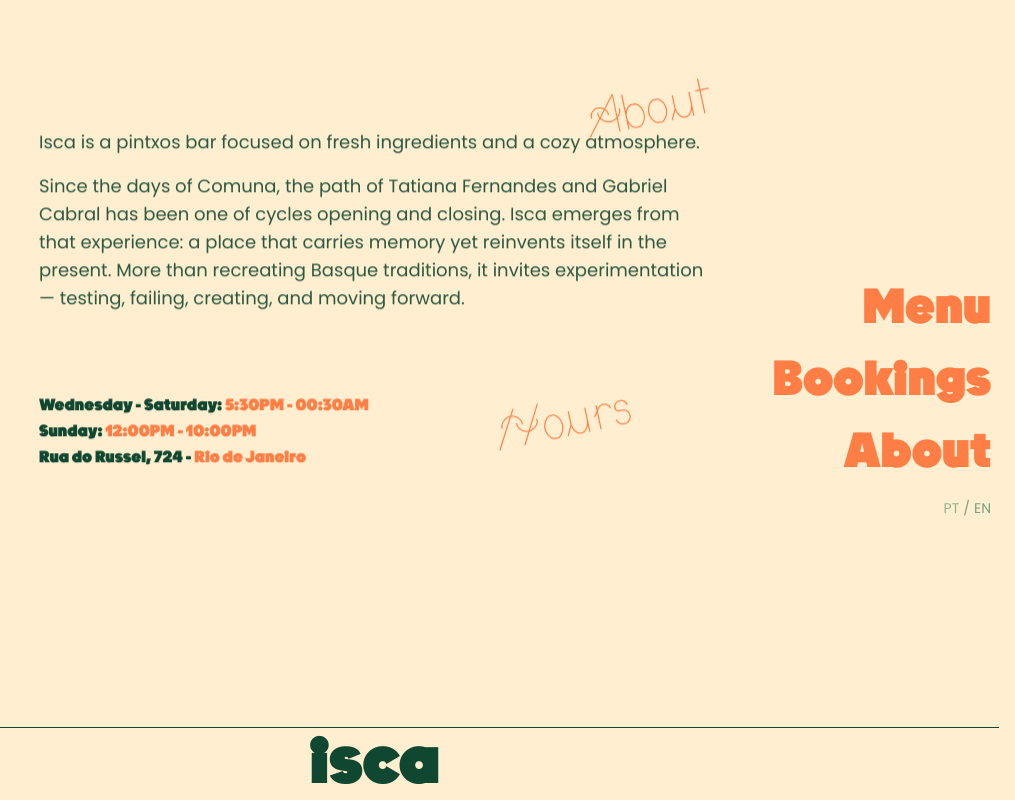
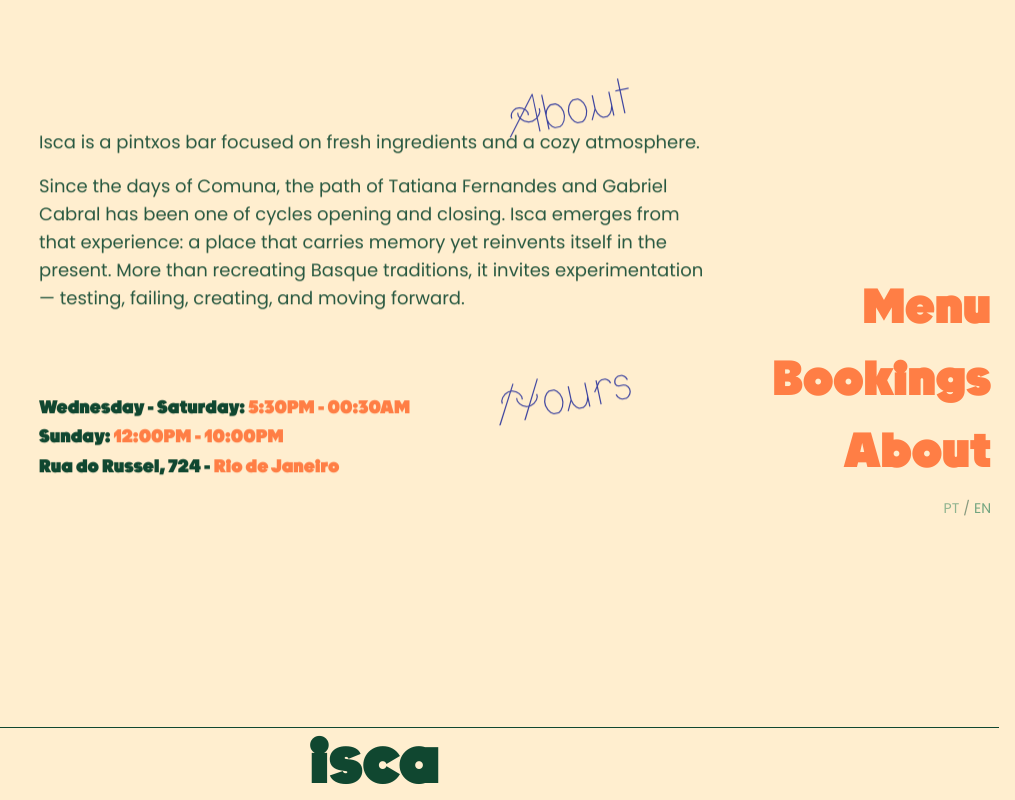
Before and after one commit to guerrinharj/isca, a Next.js app: page /en/sobre in a window 1280 px wide. Shown: the whole page, without its empty margins (265-1280 px from the left). Built offline with nearby package versions, Linux system fonts and the light colour scheme; no server answers.

Commit message:
fonts on sobre

```diff
--- a/app/[locale]/sobre/page.tsx
+++ b/app/[locale]/sobre/page.tsx
@@ -28,7 +28,7 @@ export default async function SobrePage({ params }: SobrePageProps) {
                     {/* Block 1: Title + copy */}
                     <div className="relative max-w-2xl mx-auto">
                         <h1
-                            className="absolute right-0 hidden md:block font-cirrus text-isca-laranja -rotate-12 text-4xl lg:text-5xl font-display tracking-tightest"
+                            className="absolute right-0 md:right-20 md:block font-cirrus text-isca-azul -rotate-12 text-4xl lg:text-5xl font-display tracking-tightest"
                         >
                             {t.nav.sobre}
                         </h1>
@@ -63,7 +63,7 @@ export default async function SobrePage({ params }: SobrePageProps) {
                     {/* Block 2: InfoText, aligned right on larger screens */}
                     <div className="relative max-w-2xl mx-auto">
                         <h1
-                            className="absolute right-20 hidden md:block font-cirrus text-isca-laranja -rotate-12 text-4xl lg:text-5xl font-display tracking-tightest"
+                            className="absolute right-0 md:right-20 bottom-15 md:block font-cirrus text-isca-azul -rotate-12 text-4xl lg:text-5xl font-display tracking-tightest"
                         >
                             {t.nav.horario}
                         </h1>
@@ -72,9 +72,9 @@ export default async function SobrePage({ params }: SobrePageProps) {
                             locale={safeLocale as 'pt' | 'en'}
                             className="
                                 md:inline-block
-                                text-[0.7rem]
+                                text-base
                                 md:text-sm
-                                lg:text-base
+                                lg:text-lg
                             "
                         />
                     </div>
```
